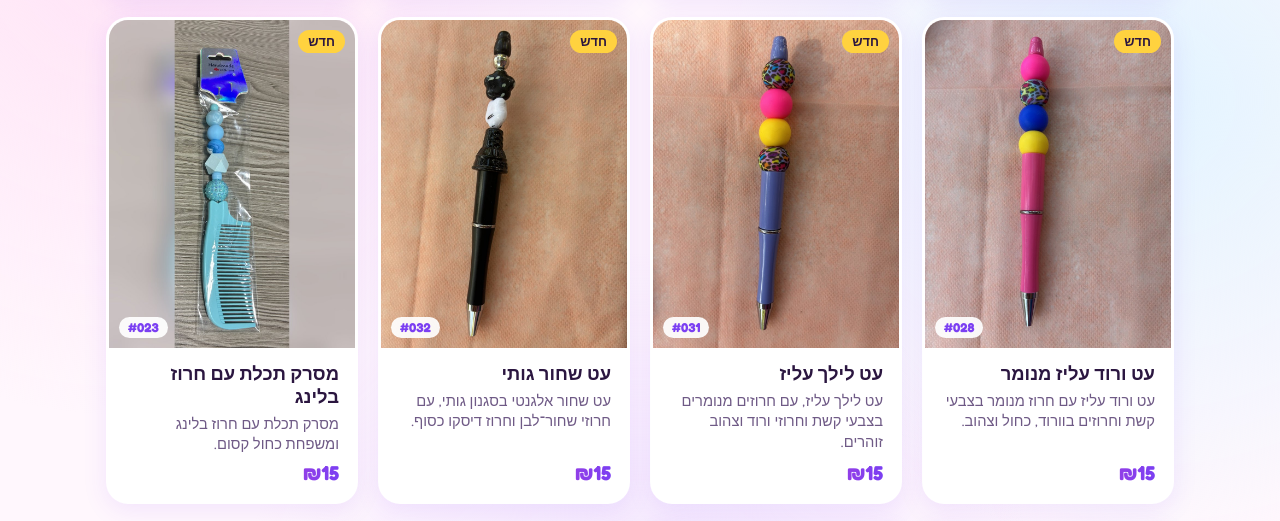
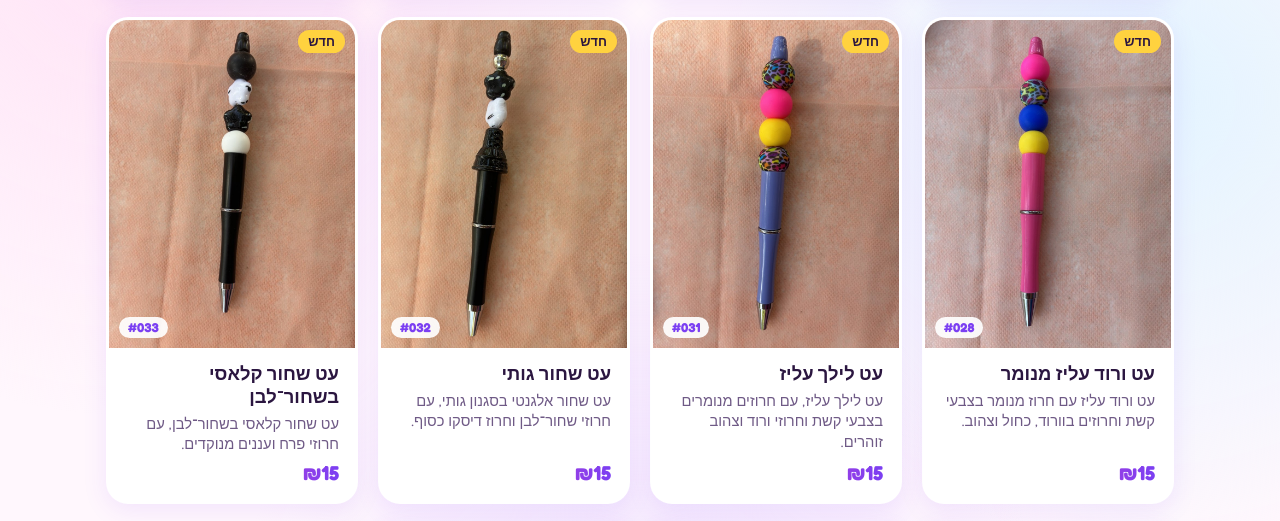
Before and after one commit to MU-ZAZA/MUZAZA, a plain HTML site: page index.html in a window 1280 px wide. Shown: the part 4140-4661 px from the top of the page. Drawn offline with Linux system fonts and the light colour scheme.

Commit message:
Add 033 classic black-and-white pen
Co-Authored-By: Claude Opus 5.5 <noreply@anthropic.com>
Claude-Session: https://claude.ai/code/session_01WNpTJego4q6SCh1bvWBmFi

```diff
--- a/index.html
+++ b/index.html
@@ -156,6 +156,7 @@ const PRODUCTS = [
   {id:130, code:"030", theme:"other", name:"מחזיק מפתחות לב ירוק עם ורדים", cat:"מחזיקי מפתחות", price:15, desc:"מחזיק מפתחות לב ירוק, עם חרוז ורדים עדין ופנינים בגווני ירוק רענן.", details:["פריט יחיד – יש רק אחד!"], image:"img/030.jpg", badge:"חדש"},
   {id:131, code:"031", theme:"other", name:"עט לילך עליז", cat:"עטים", price:15, desc:"עט לילך עליז, עם חרוזים מנומרים בצבעי קשת וחרוזי ורוד וצהוב זוהרים.", details:["דיו שחור","פריט יחיד – יש רק אחד!"], image:"img/031.jpg", badge:"חדש"},
   {id:132, code:"032", theme:"other", name:"עט שחור גותי", cat:"עטים", price:15, desc:"עט שחור אלגנטי בסגנון גותי, עם חרוזי שחור־לבן וחרוז דיסקו כסוף.", details:["דיו שחור","פריט יחיד – יש רק אחד!"], image:"img/032.jpg", badge:"חדש"},
+  {id:133, code:"033", theme:"other", name:"עט שחור קלאסי בשחור־לבן", cat:"עטים", price:15, desc:"עט שחור קלאסי בשחור־לבן, עם חרוזי פרח ועננים מנוקדים.", details:["דיו שחור","פריט יחיד – יש רק אחד!"], image:"img/033.jpg", badge:"חדש"},
   // סטים: parts = המוצרים שבסט. אם אחד מהם נמכר – הסט מסומן כנמכר אוטומטית
   {id:201, code:"008+009", theme:"capybara", parts:["008","009"], name:"סט קפיברה תכלת – מסרק + מראה", cat:"סטים", price:25, desc:"מסרק ומראת לב תואמים בתכלת, עם קפיברה מתוקה.", details:["2 פריטים: מסרק #008 + מראה #009","במקום ₪30 – חוסכים ₪5"], image:"img/set-008-009.jpg", badge:"סט"},
   {id:202, code:"012+013", theme:"capybara", parts:["012","013"], name:"סט קפיברה ורוד עם פרח – מסרק + מראה", cat:"סטים", price:25, desc:"מסרק ומראת לב תואמים בוורוד, עם קפיברה ופרח בצבעים עליזים.", details:["2 פריטים: מסרק #012 + מראה #013","במקום ₪30 – חוסכים ₪5"], image:"img/set-012-013.jpg", badge:"סט"},
```
Also changed, not shown: img/033.jpg (added).
